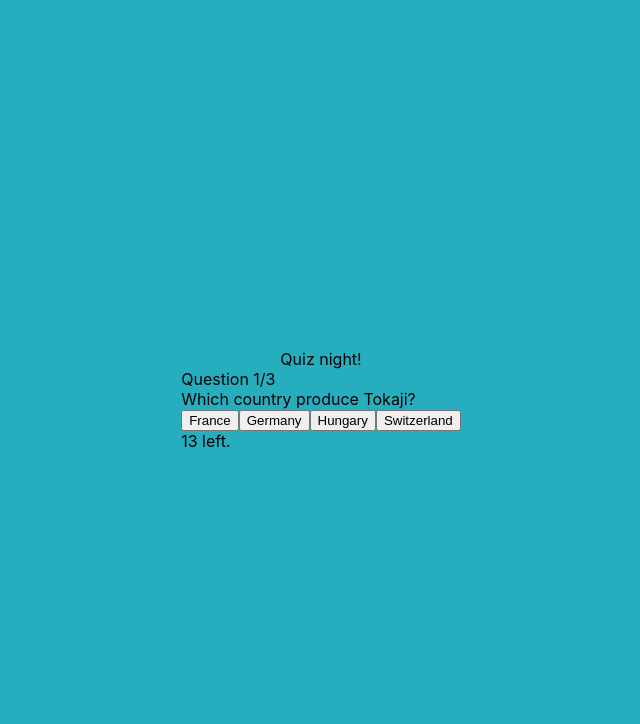
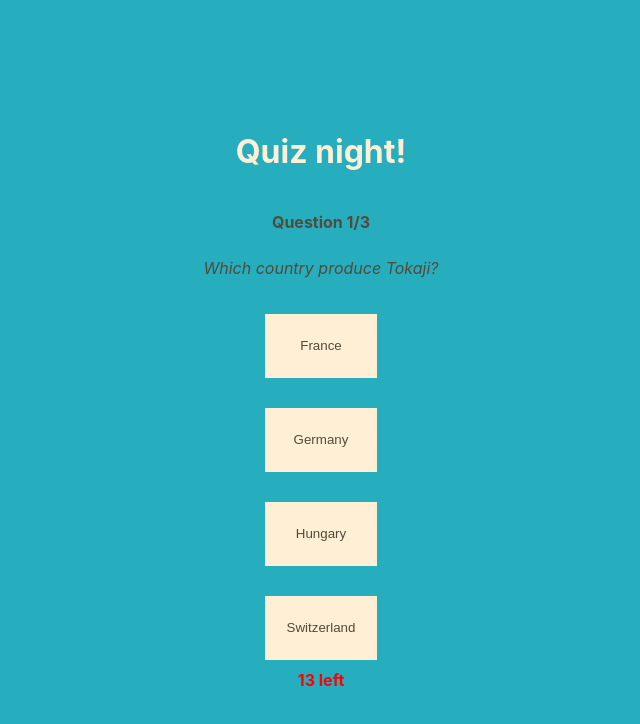
Before and after one commit to Ruterryter/quiz-night, a React (Create React App) app: page / in a window 1280 px wide. Both pictures are taken after a click on the button "Start Quiz". Shown: the top 724 px of the page, without its empty margins (319-959 px from the left). Built offline with nearby package versions, Linux system fonts and the light colour scheme.

Commit message:
added some basic styling

```diff
--- a/src/App.jsx
+++ b/src/App.jsx
@@ -12,6 +12,11 @@ const AppWrapper = styled.div`
   justify-content: center;
   align-items: center;
 `
+const QuizTitle = styled.h1`
+  color: papayawhip;
+`
+
+
 
 export const App = () => {
   const [seconds, setSeconds] = useState(15)
@@ -26,10 +31,10 @@ export const App = () => {
 
   return (
     <AppWrapper>
-      <div>
+      <QuizTitle>
         Quiz night!
     {showButton ? <AppButton title="Start Quiz" onClick={onCLick} /> : null}
-      </div>
+      </QuizTitle>
       {startQuiz ? <Quiz isActive={isActive} seconds={seconds} setSeconds={setSeconds} setIsActive={setIsActive} /> : null}
     </AppWrapper>
   )
--- a/src/Components/CountdownTimer.jsx
+++ b/src/Components/CountdownTimer.jsx
@@ -1,6 +1,14 @@
 import React, { useEffect } from 'react'
+import styled from 'styled-components'
 
-export const CountdownTimer = ({ isActive, seconds, setIsActive, setSeconds }) => {
+const Timer = styled.div`
+  display: flex;
+  color: red;
+  font-weight: bold;
+`
+
+
+export const CountdownTimer = ({ isActive, seconds, setSeconds }) => {
   useEffect(() => {
     let interval = null
     if (isActive && (seconds > 0)) {
@@ -9,13 +17,13 @@ export const CountdownTimer = ({ isActive, seconds, setIsActive, setSeconds }) =
       }, 1000)
     }
     return () => clearInterval(interval)
-  }, [isActive, seconds])
+  }, [isActive, seconds, setSeconds])
 
   return (
     <>
-      <div>
-        {seconds} left.
-      </div>
+      <Timer>
+        {seconds} left
+      </Timer>
     </>
   )
 }
--- a/src/Components/Quiz.jsx
+++ b/src/Components/Quiz.jsx
@@ -4,6 +4,52 @@ import { randomQuestions } from 'Questions';
 import { CountdownTimer } from './CountdownTimer';
 
 //add restart test button
+
+const QuizContainer = styled.div`
+  display: flex;
+  flex-direction: column;
+  align-items: center;
+  width: 30rem;
+`
+
+const StatusBar = styled.div`
+  margin: 20px 0 10px 0;
+`
+const CuerrentQuestionIndex = styled.span`
+  font-weight: bold;
+  color: #544a39
+`
+const Question = styled.p`
+  font-style: italic;
+  color: #544a39
+`
+
+
+const AnswerButton = styled.button`
+  display: flex;
+  justify-content: center;
+  align-items: center;
+  background-color: papayawhip;
+  color: #544a39;
+  width: 7rem;
+  height: 4rem;
+  margin: 20px 0 10px 0;
+  border: none;
+`
+const ScoreContainer = styled.div`
+   display: flex;
+`
+const ScoreSummary = styled.p`
+  font-weight: bold;
+  font-size: 1.5rem;
+  color: papayawhip;
+`
+const Restart = styled.button`
+  display: flex;
+  margin-top: 3rem;
+`
+
+
 
 const questions = randomQuestions
 
@@ -45,33 +91,33 @@ export const Quiz = ({ isActive, seconds, setIsActive, setSeconds }) => {
 
   return (
     <>
-      <div>
+      <QuizContainer>
         {showScore ? (
-          <div>
-            You scored {score} out of {questions.length}.
-              And got {falseScore} wrong answers.
-            {isNaN(unAnswered) ? '' : `${unAnswered} was unanswered.`}
-            {console.log(unAnswered)}
-            <button>Restart</button>
-          </div>
+          <ScoreContainer>
+            <ScoreSummary>
+              You scored {score} out of {questions.length} questions!
+              <br></br>
+              {falseScore} questions had the wrong answer
+              <br></br>
+              {isNaN(unAnswered) ? '' : ` and ${unAnswered} questions were unanswered.`}
+              <Restart>Restart</Restart>
+            </ScoreSummary>
+
+          </ScoreContainer>
         ) : (
             <>
-              < div >
-                <div >
-                  <span>Question {currentQuestion + 1}</span>/{questions.length}
-                </div>
-                <div>{questions[currentQuestion].questionText}</div>
-              </div>
-              <div>
-                {questions[currentQuestion].answerOptions.map((answerOption) => (
-                  <button onClick={() => userAnswer(answerOption.isCorrect)}>
-                    {answerOption.answerText}</button>
-                ))}
-              </div>
+              <StatusBar >
+                <CuerrentQuestionIndex>Question {currentQuestion + 1}/{questions.length}</CuerrentQuestionIndex>
+              </StatusBar>
+              <Question>{questions[currentQuestion].questionText}</Question>
+              {questions[currentQuestion].answerOptions.map((answerOption) => (
+                <AnswerButton onClick={() => userAnswer(answerOption.isCorrect)}>
+                  {answerOption.answerText}</AnswerButton>
+              ))}
               <CountdownTimer isActive={isActive} seconds={seconds} setSeconds={setSeconds} setIsActive={setIsActive} />
             </>
           )}
-      </div>
+      </QuizContainer>
     </>
   );
 }
```
Also changed, not shown: 2 other files (tests, documents, lock files or other folders).
